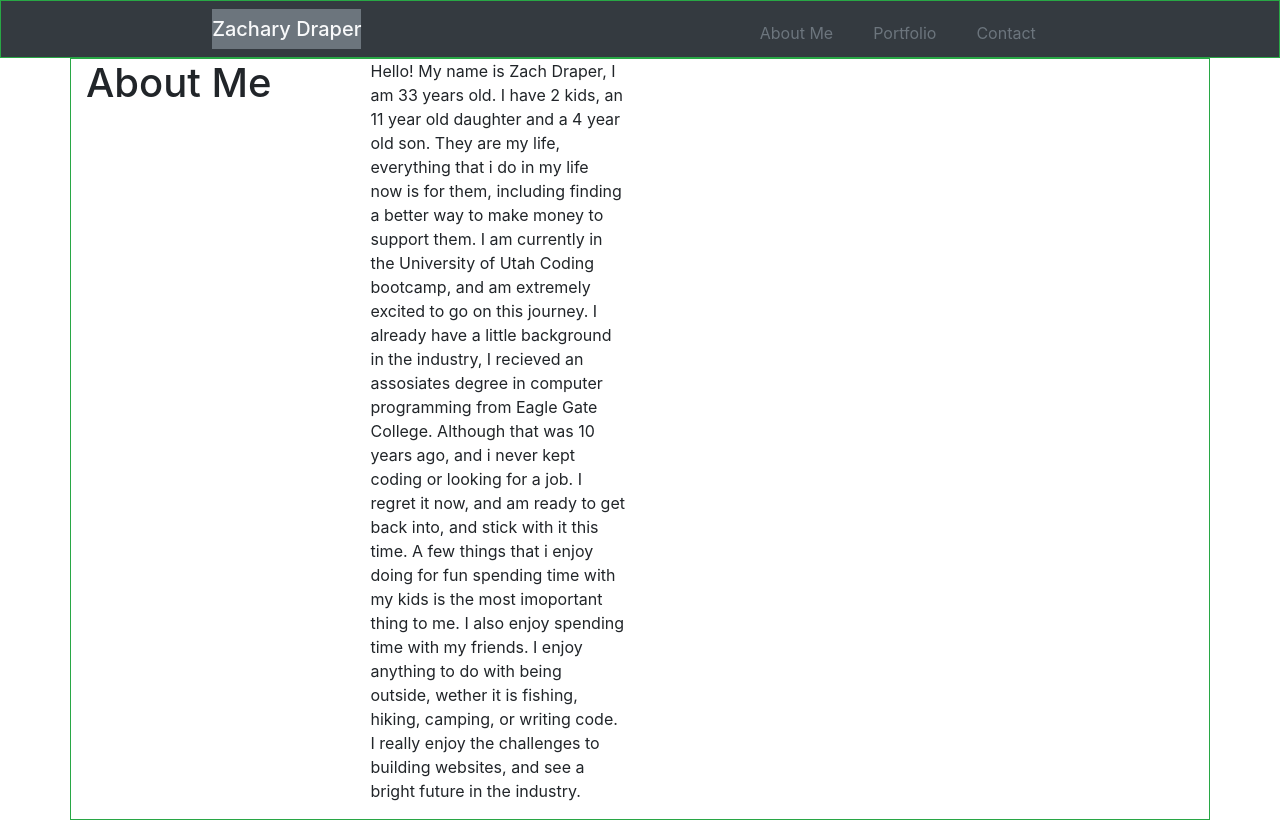
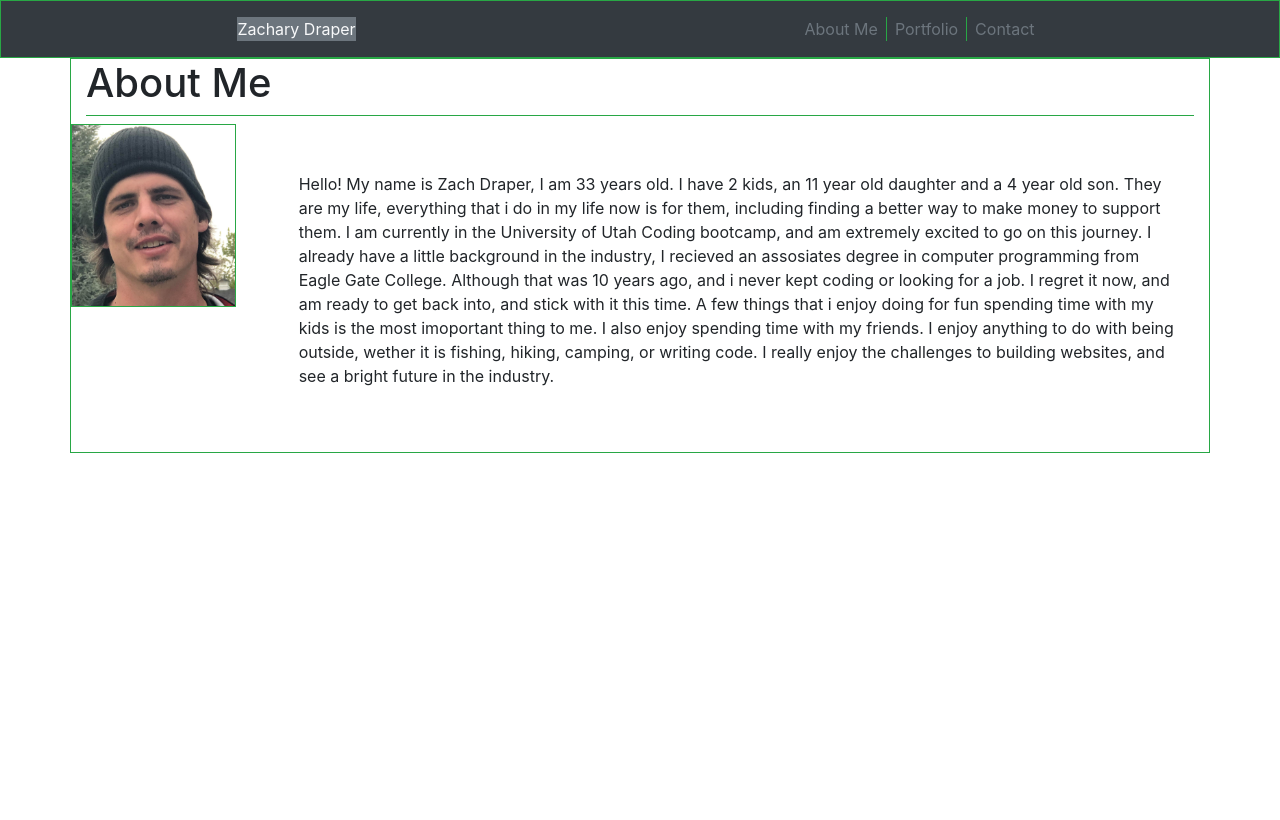
Before and after one commit to Ic3man85/Bootstrap-Portfolio, a plain HTML site: page index.html in a window 1280 px wide. Drawn offline with nearby package versions, Linux system fonts and the light colour scheme.

Commit message:
still working on bootstrap

```diff
--- /dev/null
+++ b/assets/css/style2.css
@@ -0,0 +1,4 @@
+img {
+    width: 150px;
+    height: 150px;
+}
--- a/index.html
+++ b/index.html
@@ -6,43 +6,46 @@
     <meta name="viewport" content="width=device-width, initial-scale=1.0">
     <meta http-equiv="X-UA-Compatible" content="ie=edge">
     <title>Zachary Draper</title>
-    <link rel="stylesheet" href="https://stackpath.bootstrapcdn.com/bootstrap/4.3.1/css/bootstrap.min.css"
-        integrity="sha384-ggOyR0iXCbMQv3Xipma34MD+dH/1fQ784/j6cY/iJTQUOhcWr7x9JvoRxT2MZw1T" crossorigin="anonymous">
+    <link rel="stylesheet" href="https://stackpath.bootstrapcdn.com/bootstrap/4.3.1/css/bootstrap.min.css" integrity="sha384-ggOyR0iXCbMQv3Xipma34MD+dH/1fQ784/j6cY/iJTQUOhcWr7x9JvoRxT2MZw1T" crossorigin="anonymous">
+
 </head>
 
 <body>
 
-    <nav class="navbar navbar-expand-sm nav-dark bg-dark border border-success mx-auto pb-0">
-        <h1 class="navbar-brand text-light bg-secondary text-center mx-auto">Zachary Draper</h1>
-        <ul class="navbar-nav flex-row mx-auto">
-            <li class="nav-item mr-4"><a href="index.html" class="nav-link text-secondary">About Me</a></li>
-            <li class="nav-item mr-4"><a href="portfolio.html" class="nav-link text-secondary">Portfolio</a></li>
-            <li class="nav-item mr-4"><a href="contact.html" class="nav-link text-secondary">Contact</a></li>
+    <nav class="navbar bg-dark border border-success">
+
+        <a href="index.html" class="mx-auto text-light bg-secondary text-center width-100">Zachary Draper</a>
+
+        <ul class="navbar-nav nav flex-row mx-auto">
+            <li class="nav-item"><a href="index.html" class="nav-link text-secondary p-2">About Me</a></li><span class="border-right border-success mt-2 mb-2"></span></li>
+            <li class="nav-item"><a href="portfolio.html" class="nav-link text-secondary p-2">Portfolio</a></li><span class="border-right border-success mt-2 mb-2"></span></li>
+            <li class="nav-item"><a href="contact.html" class="nav-link text-secondary p-2">Contact</a></li>
         </ul>
+
     </nav>
-    <div class="container flex-row border border-success mx-auto">
-        <div class="row">
-            <div class="col-lg-3 col-md-3 col-sm-6 col-xs-12">
-                <h1 class="header-text pb-2">About Me</h1>
+
+
+    <div class="container container-fluid border border-success navbar-expand">
+        <div class="row justify-content-center">
+            <div class="col-sm-12">
+                <h1 class="header-text pb-2 mx-auto border-bottom border-success">About Me</h1>
             </div>
-            <div class="col-lg-3 col-md-3 col-sm-6 col-xs-12">
-                <p>Hello! My name is Zach Draper, I am 33 years old. I have 2 kids, an 11 year old daughter and a 4 year
-                    old son. They are my life, everything that i do in my life now is for them, including finding a better way to make money
-                    to support them.
+            <div class="row">
+                <div class="col-sm-5 col-lg-2 col-md-3">
+                    <img class="img-fluid max-width-100 height-auto border border-success" src="assets/images/me2.jpg" alt="">
+                </div>
+                <div class="col-sm-7 col-lg-10 col-md-9 p-5">
+                    <p>Hello! My name is Zach Draper, I am 33 years old. I have 2 kids, an 11 year old daughter and a 4 year old son. They are my life, everything that i do in my life now is for them, including finding a better way to make money to support
+                        them. I am currently in the University of Utah Coding bootcamp, and am extremely excited to go on this journey. I already have a little background in the industry, I recieved an assosiates degree in computer programming from Eagle
+                        Gate College. Although that was 10 years ago, and i never kept coding or looking for a job. I regret it now, and am ready to get back into, and stick with it this time. A few things that i enjoy doing for fun spending time with
+                        my kids is the most imoportant thing to me. I also enjoy spending time with my friends. I enjoy anything to do with being outside, wether it is fishing, hiking, camping, or writing code. I really enjoy the challenges to building
+                        websites, and see a bright future in the industry.
+                    </p>
+                </div>
 
-                    I am currently in the University of Utah Coding bootcamp, and am extremely excited to go on this
-                    journey. I already have a little background in the industry, I recieved an assosiates degree in
-                    computer programming from Eagle Gate College. Although that was 10 years ago, and i never kept coding or looking for a job. I
-                    regret it now, and am ready to get back into, and stick with it this time.
+            </div>
 
-                    A few things that i enjoy doing for fun spending time with my kids is the most imoportant thing to
-                    me. I also enjoy spending time with my friends. I enjoy anything to do with being outside, wether it is fishing, hiking,
-                    camping, or writing code. I really enjoy the challenges to building websites, and see a bright future in the
-                    industry.
-                </p>
-            </div>
         </div>
-    </div>
 
 
 
```
Also changed, not shown: assets/images/me2.jpg (added).
